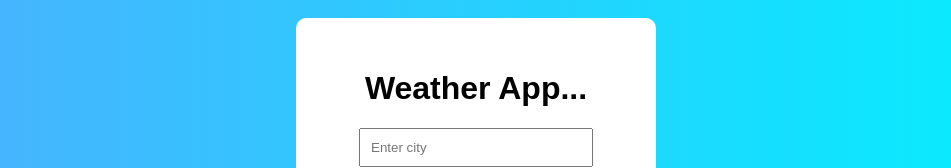
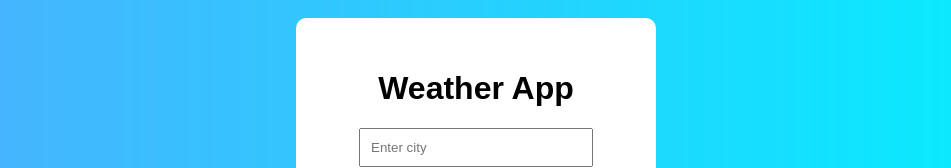
Before and after one commit to seuwandithilina29-bit/weather-Dashboard-project, a website: page index.html in a window 1280 px wide. Shown: the part 266-434 px from the top of the page, without its empty margins (164-1115 px from the left). Drawn offline with Linux system fonts and the light colour scheme.

Commit message:
file edited

```diff
--- a/index.html
+++ b/index.html
@@ -7,7 +7,7 @@
 <body>
 
     <div class="container">
-        <h1>Weather App...</h1>
+        <h1>Weather App</h1>
 
         <input type="text" id="cityInput" placeholder="Enter city">
         <button onclick="getWeather()">Search</button>
```
